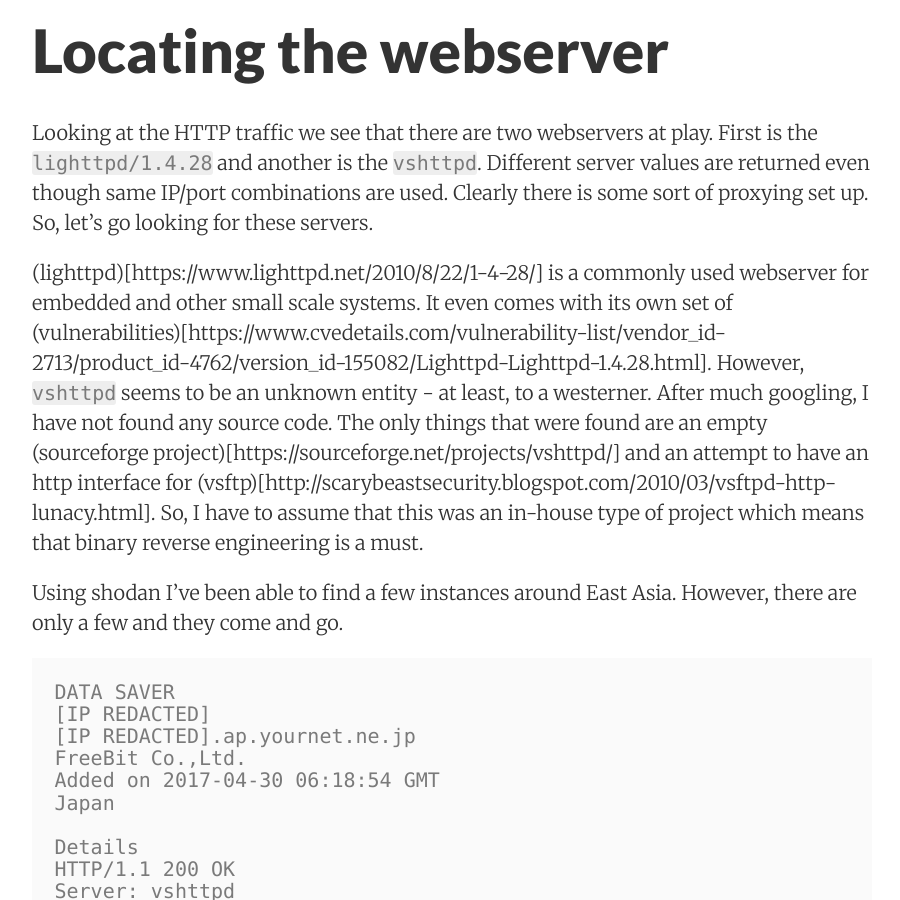
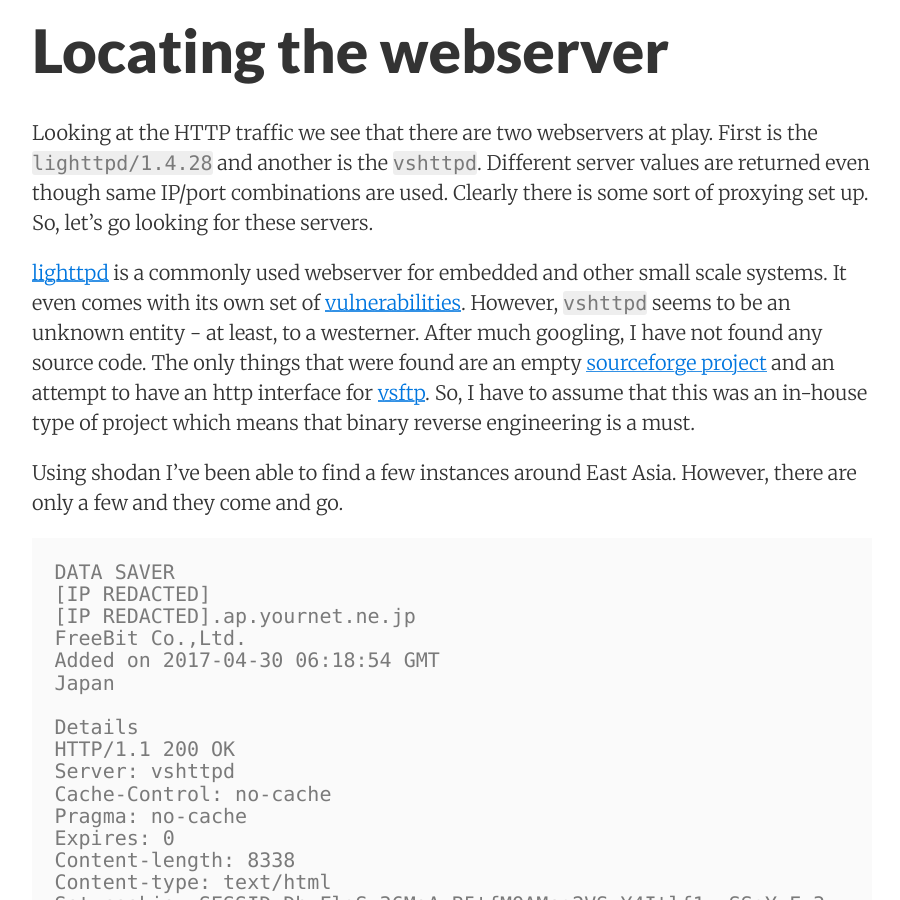
Before and after one commit to nologic/blog, a Jekyll site: the page built from _posts/2017-04-10-embedded-webserver.md, in a window 1280 px wide and 900 px high, scrolled down 674 px. Shown: the whole window, without its empty margins (188-1088 px from the left). Built offline with Jekyll 4.4.1, drawn with Linux system fonts in a browser that asks for light colours; nearby versions of some CDN libraries.

```diff
--- a/_posts/2017-04-10-embedded-webserver.md
+++ b/_posts/2017-04-10-embedded-webserver.md
@@ -10,7 +10,7 @@ In this article we look into the implementation of the embedded webserver that r
 # Locating the webserver
 Looking at the HTTP traffic we see that there are two webservers at play. First is the `lighttpd/1.4.28` and another is the `vshttpd`. Different server values are returned even though same IP/port combinations are used. Clearly there is some sort of proxying set up. So, let's go looking for these servers.
 
-(lighttpd)[https://www.lighttpd.net/2010/8/22/1-4-28/] is a commonly used webserver for embedded and other small scale systems. It even comes with its own set of (vulnerabilities)[https://www.cvedetails.com/vulnerability-list/vendor_id-2713/product_id-4762/version_id-155082/Lighttpd-Lighttpd-1.4.28.html]. However, `vshttpd` seems to be an unknown entity - at least, to a westerner. After much googling, I have not found any source code. The only things that were found are an empty (sourceforge project)[https://sourceforge.net/projects/vshttpd/] and an attempt to have an http interface for (vsftp)[http://scarybeastsecurity.blogspot.com/2010/03/vsftpd-http-lunacy.html]. So, I have to assume that this was an in-house type of project which means that binary reverse engineering is a must.
+[lighttpd](https://www.lighttpd.net/2010/8/22/1-4-28/) is a commonly used webserver for embedded and other small scale systems. It even comes with its own set of [vulnerabilities](https://www.cvedetails.com/vulnerability-list/vendor_id-2713/product_id-4762/version_id-155082/Lighttpd-Lighttpd-1.4.28.html). However, `vshttpd` seems to be an unknown entity - at least, to a westerner. After much googling, I have not found any source code. The only things that were found are an empty [sourceforge project](https://sourceforge.net/projects/vshttpd/) and an attempt to have an http interface for [vsftp](http://scarybeastsecurity.blogspot.com/2010/03/vsftpd-http-lunacy.html). So, I have to assume that this was an in-house type of project which means that binary reverse engineering is a must.
 
 Using shodan I've been able to find a few instances around East Asia. However, there are only a few and they come and go.
 
```
